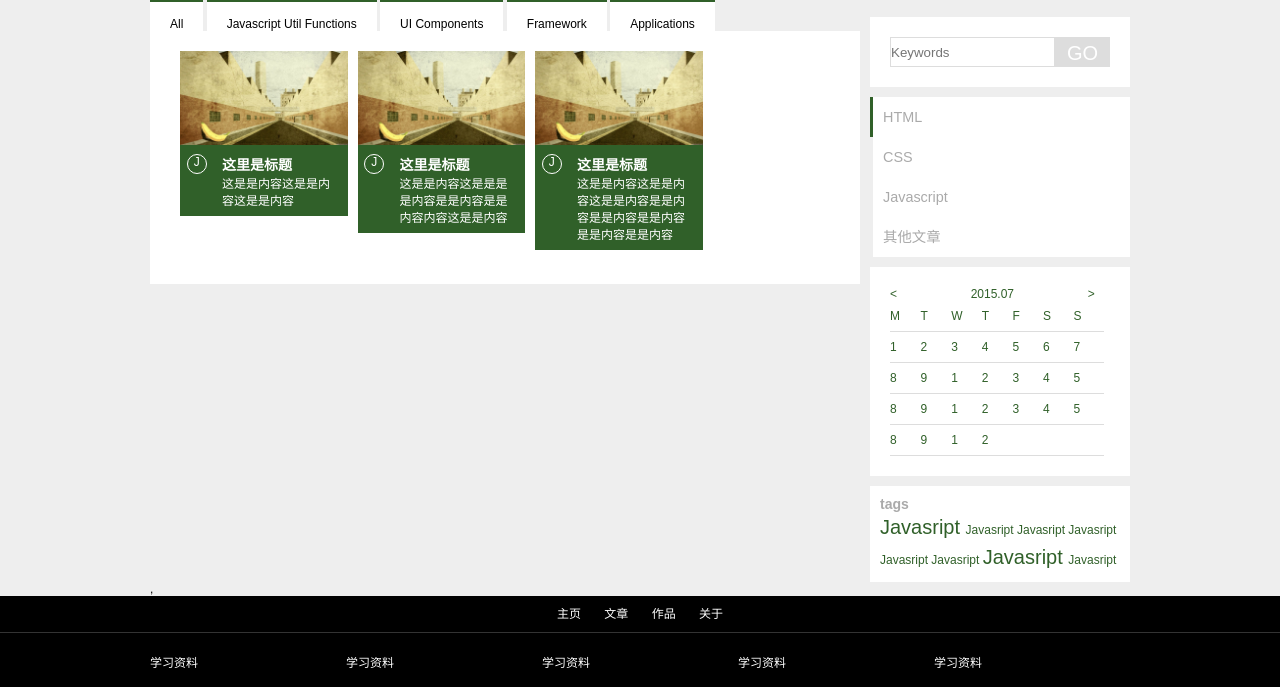
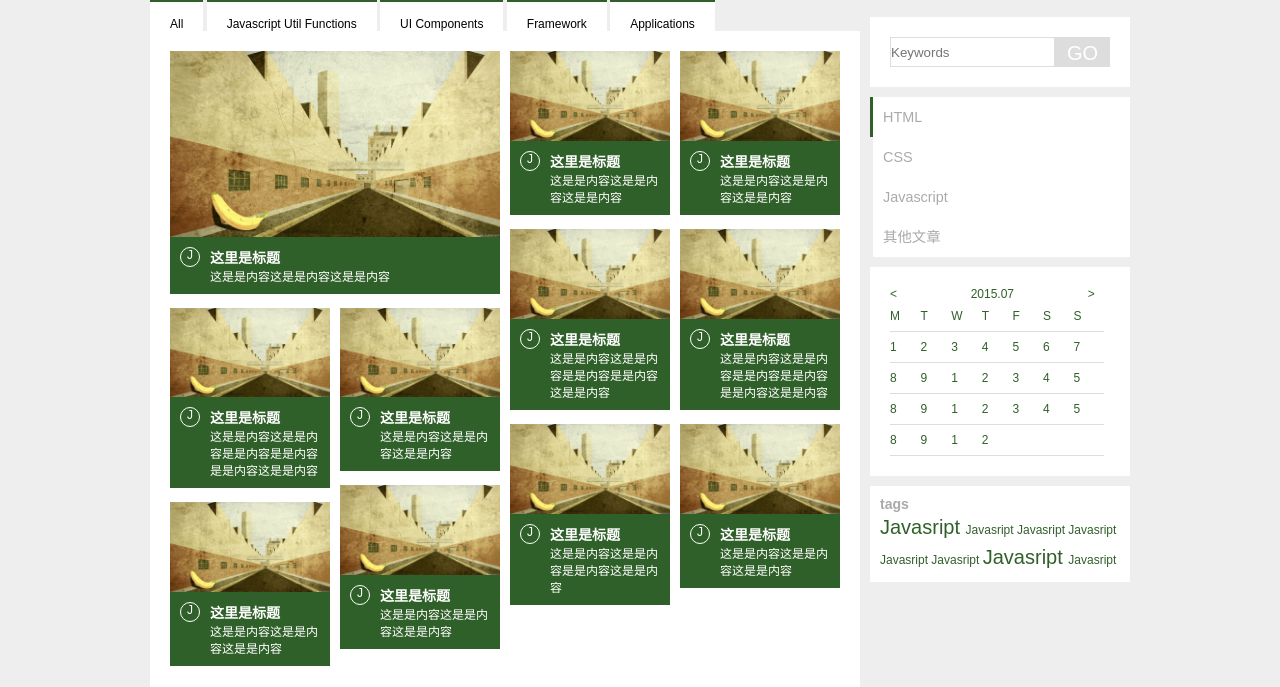
Before and after one commit to dengal3/web-ife, a plain HTML site: page task/task0001/gallery.html in a window 1280 px wide. Shown: the part 83-770 px from the top of the page. Drawn offline with Linux system fonts and the light colour scheme.

Commit message:
fix gallery bug

```diff
--- a/task/task0001/css/style.css
+++ b/task/task0001/css/style.css
@@ -487,7 +487,7 @@ footer > .copy-right {
 
 .wrap > .article > .gallery {
     width: 100%;
-    padding: 20px;
+    padding: 20px 10px 20px 10px;
     background-color: #fff;
 }
 
@@ -498,32 +498,57 @@ footer > .copy-right {
     visibility: hidden;
 }
 
-.wrap .gallery > .item {
+.wrap > .article > .gallery .col {
+    width: 170px;
+    float: left;
+}
+
+.wrap > .article > .gallery .col.large {
+    width: 340px;
+    float: left;
+}
+
+
+.wrap .gallery .item {
     float: left;
     margin-left: 10px;
-    width: 25%;
+    width: 160px;
 }
-.wrap .gallery > .item > img {
+
+.wrap .gallery .item:after {
+    content: ",";
+    display: block;
+    clear: both;
+    visibility: hidden;
+}
+
+.wrap .gallery .item.large {
+    width: 330px;
+}
+
+.wrap .gallery .item > img {
     display: inline-block;
     float: left;
     width: 100%;
 }
 
-.wrap .gallery > .item > .text {
+.wrap .gallery .item > .text {
     float: left;
+    width: 100%;
     background-color: #306029;
     color: #fff;
 }
 
-.wrap .gallery > .item > .text .left {
-    width: 20%;
+.wrap .gallery .item > .text .left {
+    width: 40px;
     height: 100%;
     float: left;
-    padding-top: 5%;
+    padding-top: 10px;
+    margin-left: -100%;
     text-align: center;
 }
 
-.wrap .gallery > .item > .text span {
+.wrap .gallery .item > .text span {
     display: inline-block;
     width: 20px;
     height: 20px;
@@ -531,9 +556,9 @@ footer > .copy-right {
     border-radius: 50%;
 }
 
-.wrap .gallery > .item > .text .right {
-    width: 80%;
+.wrap .gallery .item > .text .right {
+    width: 100%;
     height: 100%;
-    padding: 5%;
-    float: right;
+    padding: 10px 10px 10px 40px;
+    float: left;
 }
--- a/task/task0001/gallery.html
+++ b/task/task0001/gallery.html
@@ -29,39 +29,145 @@
         <li>Applications</li>
       </ul>
       <div class="gallery">
+        <div class="col large">
           <div class="item large">
             <img src="img/pic_2.jpg">
             <div class="text">
-            <div class="left">
-              <span>J</span>
-            </div>
               <div class="right">
                 <h3>这里是标题</h3>
                 <p>这是是内容这是是内容这是是内容</p>
               </div>
-          </div>
-        </div>
-        <div class="item large">
-          <img src="img/pic_2.jpg">
-          <div class="text">
               <div class="left">
                 <span>J</span>
               </div>
+            </div>
+          </div>
+          <div class="col">
+            <div class="item">
+              <img src="img/pic_2.jpg">
+              <div class="text">
                 <div class="right">
                   <h3>这里是标题</h3>
-              <p>这是是内容这是是是是内容是是内容是是内容内容这是是内容</p>
+                  <p>这是是内容这是是内容是是内容是是内容是是内容这是是内容</p>
+                </div>
+                <div class="left">
+                  <span>J</span>
                 </div>
               </div>
             </div>
-        <div class="item large">
+            <div class="item">
               <img src="img/pic_2.jpg">
               <div class="text">
+                <div class="right">
+                  <h3>这里是标题</h3>
+                  <p>这是是内容这是是内容这是是内容</p>
+                </div>
                 <div class="left">
                   <span>J</span>
                 </div>
+              </div>
+            </div>
+          </div>
+          <div class="col">
+            <div class="item">
+              <img src="img/pic_2.jpg">
+              <div class="text">
                 <div class="right">
                   <h3>这里是标题</h3>
-              <p>这是是内容这是是内容这是是内容是是内容是是内容是是内容是是内容是是内容</p>
+                  <p>这是是内容这是是内容这是是内容</p>
+                </div>
+                <div class="left">
+                  <span>J</span>
+                </div>
+              </div>
+            </div>
+            <div class="item">
+              <img src="img/pic_2.jpg">
+              <div class="text">
+                <div class="right">
+                  <h3>这里是标题</h3>
+                  <p>这是是内容这是是内容这是是内容</p>
+                </div>
+                <div class="left">
+                  <span>J</span>
+                </div>
+              </div>
+            </div>
+          </div>
+        </div>
+        <div class="col">
+          <div class="item">
+            <img src="img/pic_2.jpg">
+            <div class="text">
+              <div class="right">
+                <h3>这里是标题</h3>
+                <p>这是是内容这是是内容这是是内容</p>
+              </div>
+              <div class="left">
+                <span>J</span>
+              </div>
+            </div>
+          </div>
+          <div class="item">
+            <img src="img/pic_2.jpg">
+            <div class="text">
+              <div class="right">
+                <h3>这里是标题</h3>
+                <p>这是是内容这是是内容是是内容是是内容这是是内容</p>
+              </div>
+              <div class="left">
+                <span>J</span>
+              </div>
+            </div>
+          </div>
+          <div class="item">
+            <img src="img/pic_2.jpg">
+            <div class="text">
+              <div class="right">
+                <h3>这里是标题</h3>
+                <p>这是是内容这是是内容是是内容这是是内容</p>
+              </div>
+              <div class="left">
+                <span>J</span>
+              </div>
+            </div>
+          </div>
+        </div>
+        <div class="col">
+          <div class="item">
+            <img src="img/pic_2.jpg">
+            <div class="text">
+              <div class="right">
+                <h3>这里是标题</h3>
+                <p>这是是内容这是是内容这是是内容</p>
+              </div>
+              <div class="left">
+                <span>J</span>
+              </div>
+            </div>
+          </div>
+          <div class="item">
+            <img src="img/pic_2.jpg">
+            <div class="text">
+              <div class="right">
+                <h3>这里是标题</h3>
+                <p>这是是内容这是是内容是是内容是是内容是是内容这是是内容</p>
+              </div>
+              <div class="left">
+                <span>J</span>
+              </div>
+            </div>
+          </div>
+          <div class="item">
+            <img src="img/pic_2.jpg">
+            <div class="text">
+              <div class="right">
+                <h3>这里是标题</h3>
+                <p>这是是内容这是是内容这是是内容</p>
+              </div>
+              <div class="left">
+                <span>J</span>
+              </div>
             </div>
           </div>
         </div>
```
Lines whose indentation alone changed are shown as unchanged.
